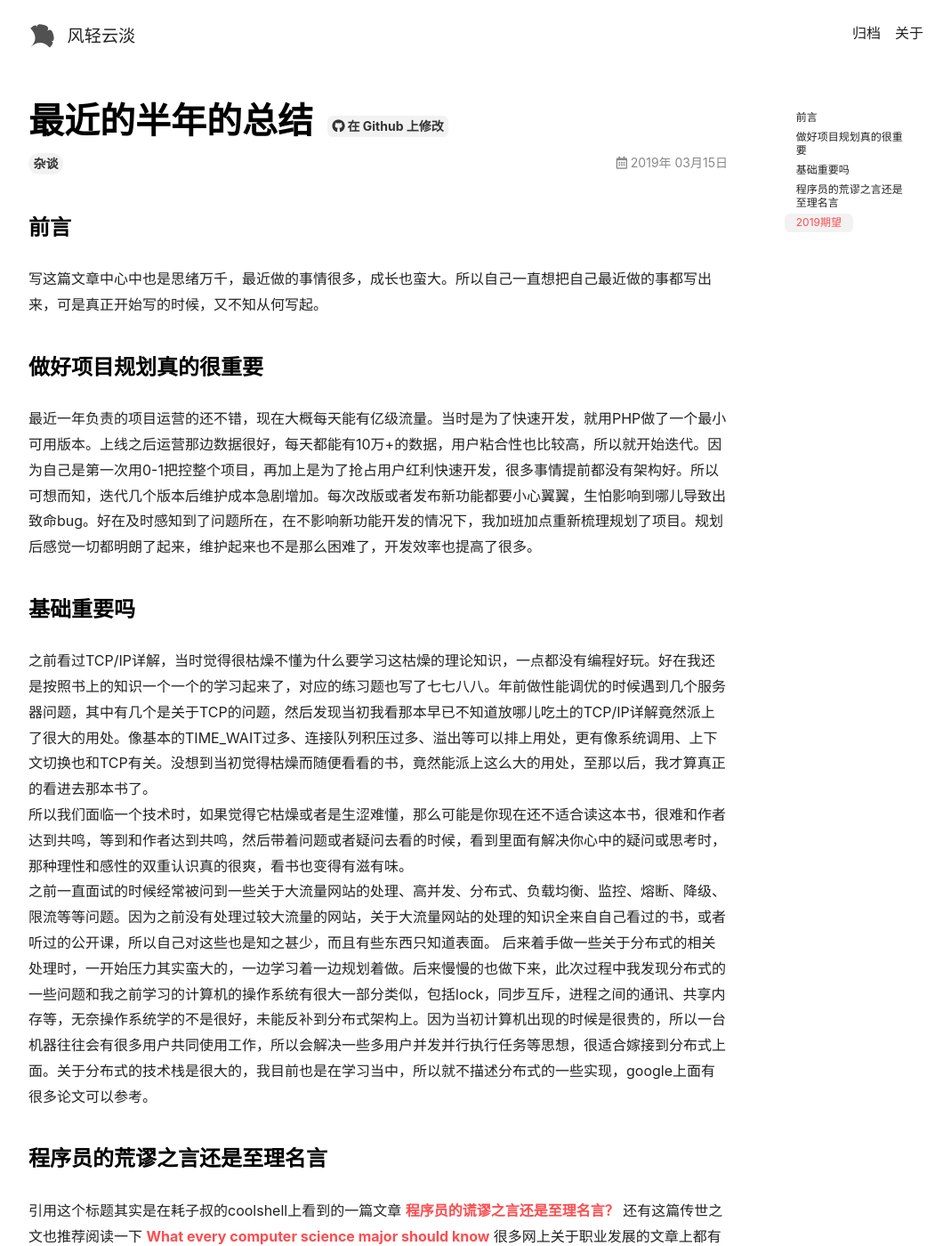
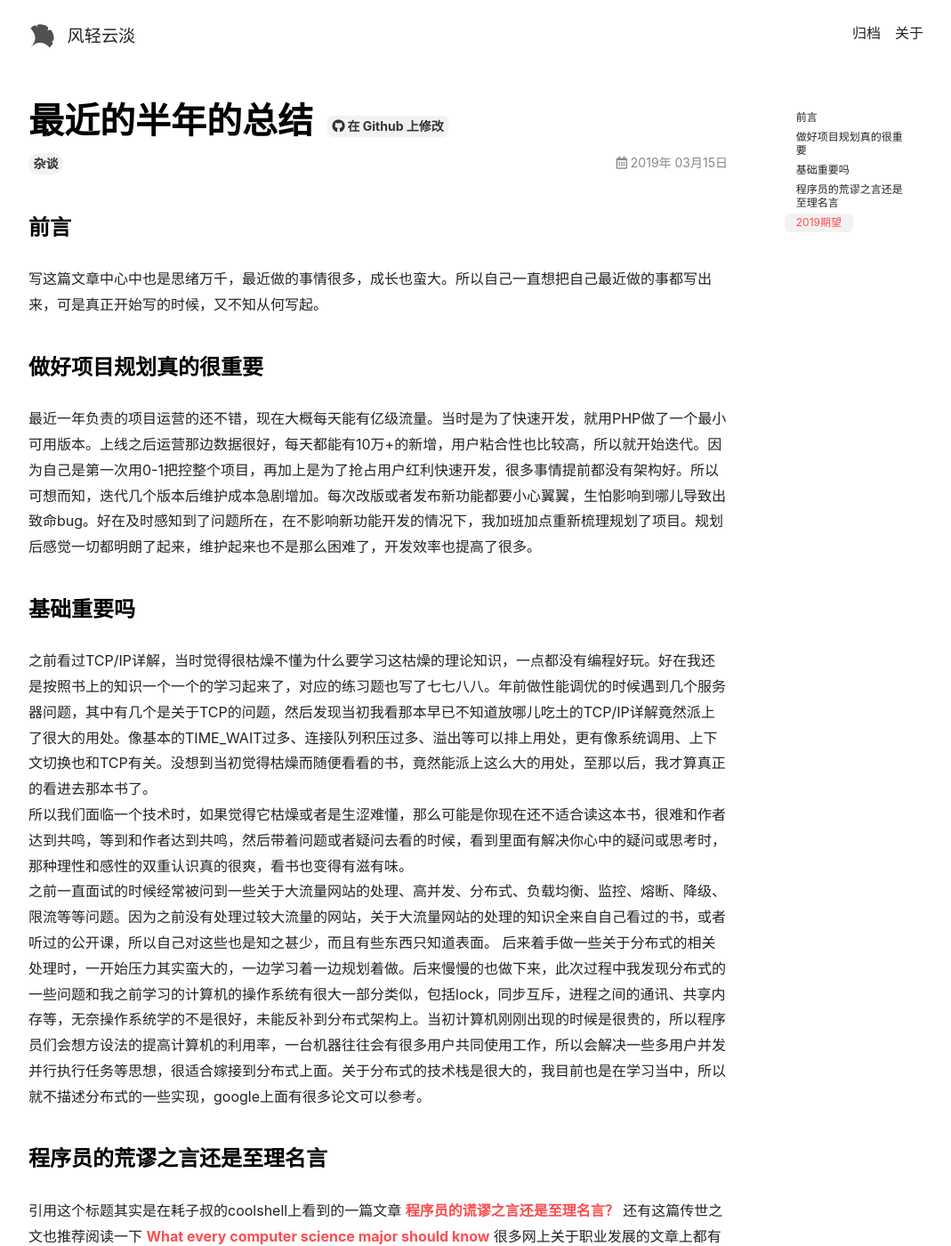
Before and after one commit to zhaodezhen/dezhen.github.io, a Jekyll site: the page built from _posts/2019-03-15-最近的半年的总结.md, in a window 1280 px wide and 1400 px high. Shown: the whole window at 89% size, without its empty margins (105-1174 px from the left). Built offline with Jekyll 4.4.1, drawn with Linux system fonts in a browser that asks for light colours; nearby versions of some CDN libraries.

Commit message:
Update 2019-03-15-最近的半年的总结.md

```diff
--- a/_posts/2019-03-15-最近的半年的总结.md
+++ b/_posts/2019-03-15-最近的半年的总结.md
@@ -9,14 +9,14 @@ tags: 杂谈
 
 ### 做好项目规划真的很重要
 
-  最近一年负责的项目运营的还不错，现在大概每天能有亿级流量。当时是为了快速开发，就用PHP做了一个最小可用版本。上线之后运营那边数据很好，每天都能有10万+的数据，用户粘合性也比较高，所以就开始迭代。因为自己是第一次用0-1把控整个项目，再加上是为了抢占用户红利快速开发，很多事情提前都没有架构好。所以可想而知，迭代几个版本后维护成本急剧增加。每次改版或者发布新功能都要小心翼翼，生怕影响到哪儿导致出致命bug。好在及时感知到了问题所在，在不影响新功能开发的情况下，我加班加点重新梳理规划了项目。规划后感觉一切都明朗了起来，维护起来也不是那么困难了，开发效率也提高了很多。
+  最近一年负责的项目运营的还不错，现在大概每天能有亿级流量。当时是为了快速开发，就用PHP做了一个最小可用版本。上线之后运营那边数据很好，每天都能有10万+的新增，用户粘合性也比较高，所以就开始迭代。因为自己是第一次用0-1把控整个项目，再加上是为了抢占用户红利快速开发，很多事情提前都没有架构好。所以可想而知，迭代几个版本后维护成本急剧增加。每次改版或者发布新功能都要小心翼翼，生怕影响到哪儿导致出致命bug。好在及时感知到了问题所在，在不影响新功能开发的情况下，我加班加点重新梳理规划了项目。规划后感觉一切都明朗了起来，维护起来也不是那么困难了，开发效率也提高了很多。
 
 ### 基础重要吗
 <!--more-->
   之前看过TCP/IP详解，当时觉得很枯燥不懂为什么要学习这枯燥的理论知识，一点都没有编程好玩。好在我还是按照书上的知识一个一个的学习起来了，对应的练习题也写了七七八八。年前做性能调优的时候遇到几个服务器问题，其中有几个是关于TCP的问题，然后发现当初我看那本早已不知道放哪儿吃土的TCP/IP详解竟然派上了很大的用处。像基本的TIME_WAIT过多、连接队列积压过多、溢出等可以排上用处，更有像系统调用、上下文切换也和TCP有关。没想到当初觉得枯燥而随便看看的书，竟然能派上这么大的用处，至那以后，我才算真正的看进去那本书了。
   所以我们面临一个技术时，如果觉得它枯燥或者是生涩难懂，那么可能是你现在还不适合读这本书，很难和作者达到共鸣，等到和作者达到共鸣，然后带着问题或者疑问去看的时候，看到里面有解决你心中的疑问或思考时，那种理性和感性的双重认识真的很爽，看书也变得有滋有味。
   之前一直面试的时候经常被问到一些关于大流量网站的处理、高并发、分布式、负载均衡、监控、熔断、降级、限流等等问题。因为之前没有处理过较大流量的网站，关于大流量网站的处理的知识全来自自己看过的书，或者听过的公开课，所以自己对这些也是知之甚少，而且有些东西只知道表面。
-  后来着手做一些关于分布式的相关处理时，一开始压力其实蛮大的，一边学习着一边规划着做。后来慢慢的也做下来，此次过程中我发现分布式的一些问题和我之前学习的计算机的操作系统有很大一部分类似，包括lock，同步互斥，进程之间的通讯、共享内存等，无奈操作系统学的不是很好，未能反补到分布式架构上。因为当初计算机出现的时候是很贵的，所以一台机器往往会有很多用户共同使用工作，所以会解决一些多用户并发并行执行任务等思想，很适合嫁接到分布式上面。关于分布式的技术栈是很大的，我目前也是在学习当中，所以就不描述分布式的一些实现，google上面有很多论文可以参考。
+  后来着手做一些关于分布式的相关处理时，一开始压力其实蛮大的，一边学习着一边规划着做。后来慢慢的也做下来，此次过程中我发现分布式的一些问题和我之前学习的计算机的操作系统有很大一部分类似，包括lock，同步互斥，进程之间的通讯、共享内存等，无奈操作系统学的不是很好，未能反补到分布式架构上。当初计算机刚刚出现的时候是很贵的，所以程序员们会想方设法的提高计算机的利用率，一台机器往往会有很多用户共同使用工作，所以会解决一些多用户并发并行执行任务等思想，很适合嫁接到分布式上面。关于分布式的技术栈是很大的，我目前也是在学习当中，所以就不描述分布式的一些实现，google上面有很多论文可以参考。
 
 ### 程序员的荒谬之言还是至理名言
   引用这个标题其实是在耗子叔的coolshell上看到的一篇文章 [程序员的谎谬之言还是至理名言？](https://coolshell.cn/articles/4235.html)  还有这篇传世之文也推荐阅读一下 [What every computer science major should know](http://matt.might.net/articles/what-cs-majors-should-know/) 很多网上关于职业发展的文章上都有谈“到带着问题去学习，会学的更快。” 但是我发现很多人误解成了“遇到问题了再去学习，会学的很快。”确实，遇到问题了你不得不学，可能会比你自主学习快。但事实是谁给你时间让与遇到问题了去学习？公司会吗？显然公司不会。公司肯定从无论是从公司的利益考虑还是其他方面考虑肯定都是让你解决问题，而不是遇到问题了去学习怎么解决问题然后再去解决。你可以耽搁的起事件，但是往往公司可能会因为这个问题造成巨大的损失，公司是耽搁不起的。
```
Also changed, not shown: other parts of _posts/2019-03-15-最近的半年的总结.md (+1 -1 lines).
